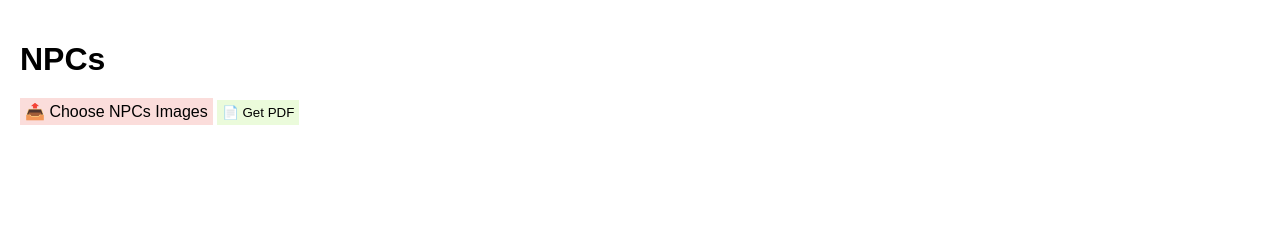
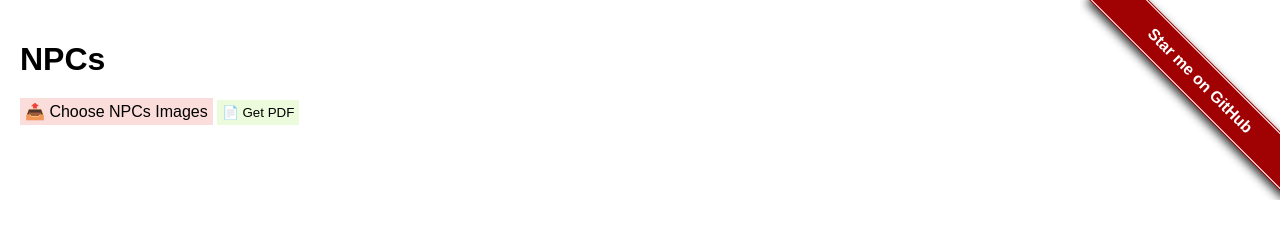
Before and after one commit to rault-a/dnd5cards, a website: page src/static/index.html in a window 1280 px wide. Drawn offline with Linux system fonts and the light colour scheme.

Commit message:
feat: add docker-compose and github ribbon

```diff
--- /dev/null
+++ b/src/static/github.css
@@ -0,0 +1,61 @@
+#starongithub a {
+  background: #a00102;
+  color: #fff;
+  text-decoration: none;
+  font-family: arial, sans-serif;
+  text-align: center;
+  font-weight: bold;
+  padding: 5px 40px;
+  font-size: 1rem;
+  line-height: 2rem;
+  position: relative;
+  transition: 0.5s;
+}
+
+#starongithub a:hover {
+  background: #a00102;
+  color: #fff;
+}
+
+#starongithub a::before,
+#starongithub a::after {
+  content: "";
+  width: 100%;
+  display: block;
+  position: absolute;
+  top: 1px;
+  left: 0;
+  height: 1px;
+  background: #fff;
+}
+
+#starongithub a::after {
+  bottom: 1px;
+  top: auto;
+}
+
+@media screen and (min-width: 800px) {
+  #starongithub {
+    position: fixed;
+    display: block;
+    top: 0;
+    right: 0;
+    width: 200px;
+    overflow: hidden;
+    height: 200px;
+    z-index: 9999;
+  }
+
+  #starongithub a {
+    width: 200px;
+    position: absolute;
+    top: 60px;
+    right: -60px;
+    transform: rotate(45deg);
+    -webkit-transform: rotate(45deg);
+    -ms-transform: rotate(45deg);
+    -moz-transform: rotate(45deg);
+    -o-transform: rotate(45deg);
+    box-shadow: 4px 4px 10px rgba(0, 0, 0, 0.8);
+  }
+}
--- a/src/static/index.html
+++ b/src/static/index.html
@@ -2,7 +2,10 @@
 <meta charset="utf-8">
 <title>D&amp;D5 Cards Generator</title>
 <link href="style.css" rel="stylesheet">
+<link href="github.css" rel="stylesheet">
 <script src="script.js" defer></script>
+
+<span id="starongithub"><a href="https://github.com/rault-a/dnd5cards">Star me on GitHub</a></span>
 
 <h1>NPCs</h1>
 <label for="uploader" id="uploaderLabel">📤 Choose NPCs Images</label>
```
Also changed, not shown: docker-compose.yml (added, +9 -0 lines).
